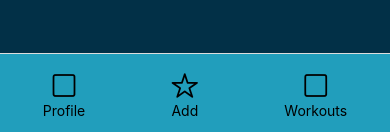
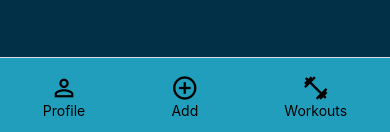
Before and after one commit to CarlWessel/SoloFit, a React Native app: screen /Home in a window 390 px wide. Shown: the part 709-841 px from the top of the page. Built offline with nearby package versions, Linux system fonts and the light colour scheme.

Commit message:
MaterialIcons

```diff
--- a/Pages/HomePage.js
+++ b/Pages/HomePage.js
@@ -1,6 +1,6 @@
 import { StatusBar } from 'expo-status-bar';
 import { Text, View, Alert, TouchableOpacity } from 'react-native';
-import { Ionicons } from '@expo/vector-icons';
+import { MaterialIcons } from '@expo/vector-icons';
 import { styles } from '../styles';
 
 export default function HomePage({ navigation }) {
@@ -24,17 +24,17 @@ export default function HomePage({ navigation }) {
 
       <View style={styles.footer}>
         <TouchableOpacity style={styles.footerButton} onPress={() => showAlert("Display profile")}>
-          <Ionicons name="square-outline" size={28} color="black" />
+          <MaterialIcons name="person-outline" size={28} color="black" />
           <Text>Profile</Text>
         </TouchableOpacity>
 
         <TouchableOpacity style={styles.footerButton} onPress={() => showAlert("Add workout")}>
-          <Ionicons name="star-outline" size={28} color="black" />
+          <MaterialIcons name="add-circle-outline" size={28} color="black" />
           <Text>Add</Text>
         </TouchableOpacity>
 
         <TouchableOpacity style={styles.footerButton} onPress={() => showAlert("View existing workouts")}>
-          <Ionicons name="square-outline" size={28} color="black" />
+          <MaterialIcons name="fitness-center" size={28} color="black" />
           <Text>Workouts</Text>
         </TouchableOpacity>
       </View>
```
